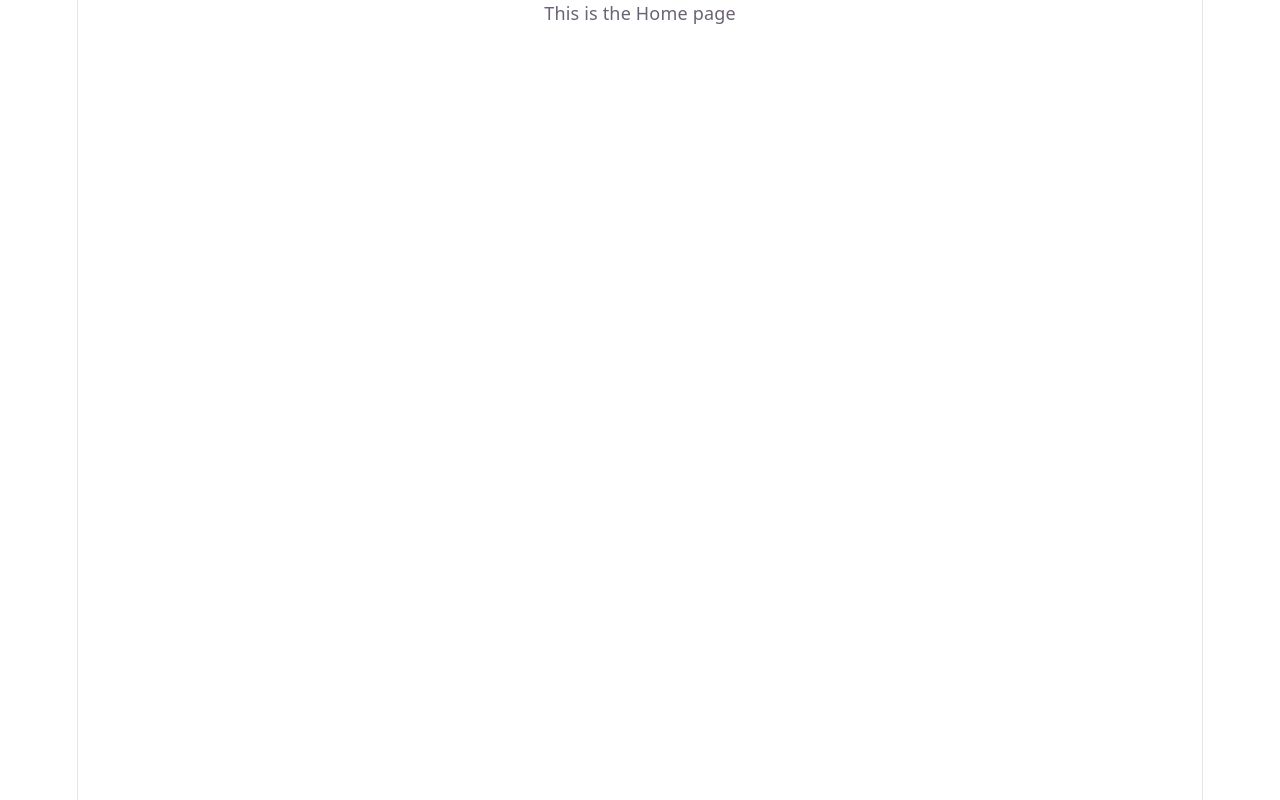
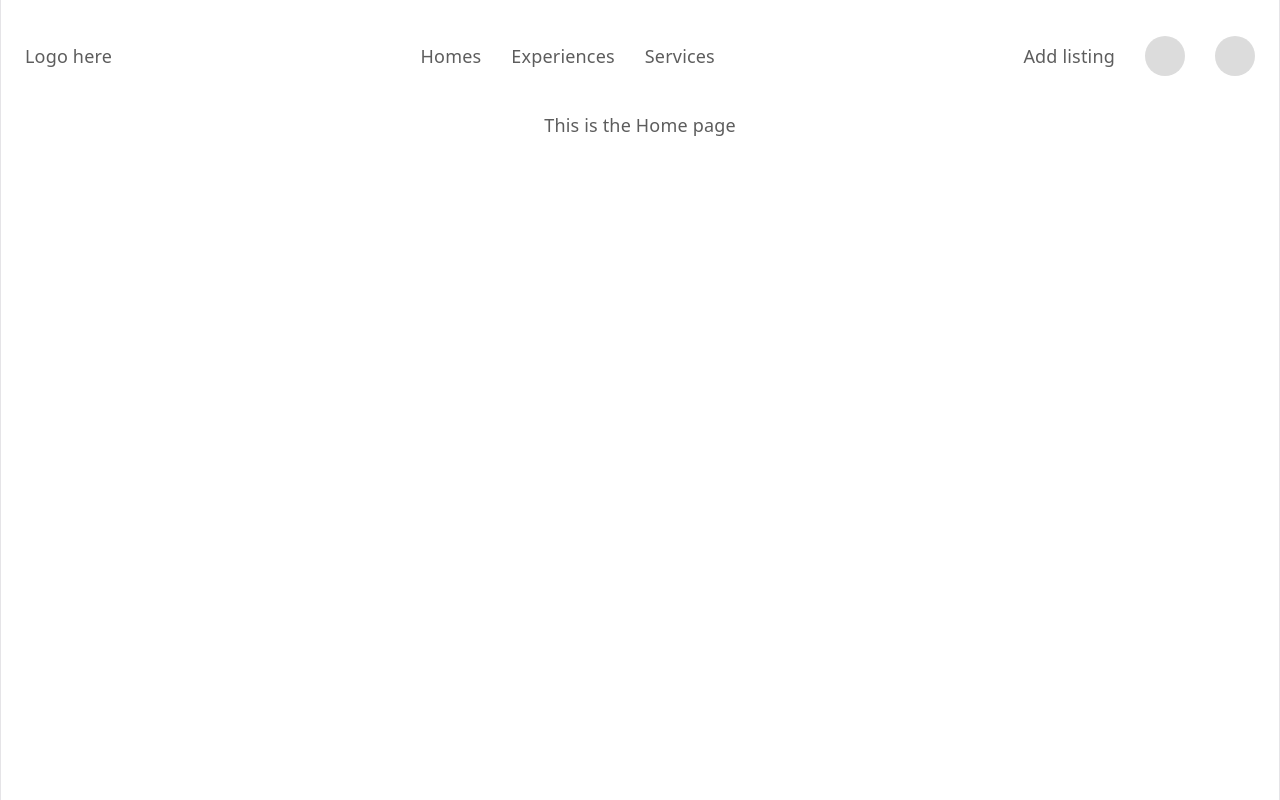
Before and after one commit to beejay321/AirADB, a React (Vite) app: page / in a window 1280 px wide. Built offline with nearby package versions, Linux system fonts and the light colour scheme; the HTML template or start-up script is replaced by a standard one.

Commit message:
started implementing navbar

```diff
--- a/src/App.css
+++ b/src/App.css
@@ -0,0 +1,29 @@
+body {
+  color: rgb(93, 93, 93);
+}
+/* Navbar */
+.nav-div {
+  height: 80px;
+  display: flex;
+  justify-content: space-between;
+  align-items: center;
+  padding: 16px 24px;
+  background-color: white;
+}
+.nav-tabs {
+  display: flex;
+  /* justify-content: space-between; */
+  /* align-items: center; */
+  gap: 30px;
+}
+.nav-actions {
+  display: flex;
+  align-items: center;
+  gap: 30px;
+}
+.nav-btn {
+  background-color: rgb(220, 220, 220);
+  border-radius: 50%;
+  padding: 20px;
+  border: none;
+}
--- a/src/App.jsx
+++ b/src/App.jsx
@@ -1,10 +1,13 @@
 import { Routes, Route } from "react-router";
 import Homepage from "./pages/Homepage";
 import NotFoundPage from "./pages/NotFoundPage";
+import Navbar from "./components/Navbar";
+import "./App.css";
 
 function App() {
   return (
     <div>
+      <Navbar />
       <Routes>
         <Route path="/" element={<Homepage />} />
         <Route path="*" element={<NotFoundPage />} />
--- a/src/components/Navbar.jsx
+++ b/src/components/Navbar.jsx
@@ -0,0 +1,26 @@
+import React from "react";
+
+function Navbar() {
+  return (
+    <div>
+      <div className="nav-div">
+        <div className="logo">
+          {/* <img src="../assets/hero.png" alt="logo" /> */}
+          <span>Logo here</span>
+        </div>
+        <div className="nav-tabs">
+          <span>Homes </span>
+          <span>Experiences</span>
+          <span>Services</span>
+        </div>
+        <div className="nav-actions">
+          <span>Add listing</span>
+          <button className="nav-btn "></button>
+          <button className="nav-btn "></button>
+        </div>
+      </div>
+    </div>
+  );
+}
+
+export default Navbar;
--- a/src/index.css
+++ b/src/index.css
@@ -11,8 +11,8 @@
   --shadow:
     rgba(0, 0, 0, 0.1) 0 10px 15px -3px, rgba(0, 0, 0, 0.05) 0 4px 6px -2px;
 
-  --sans: system-ui, 'Segoe UI', Roboto, sans-serif;
-  --heading: system-ui, 'Segoe UI', Roboto, sans-serif;
+  --sans: system-ui, "Segoe UI", Roboto, sans-serif;
+  --heading: system-ui, "Segoe UI", Roboto, sans-serif;
   --mono: ui-monospace, Consolas, monospace;
 
   font: 18px/145% var(--sans);
@@ -55,7 +55,7 @@ body {
 }
 
 #root {
-  width: 1126px;
+  /* width: 1126px; */
   max-width: 100%;
   margin: 0 auto;
   text-align: center;
```
